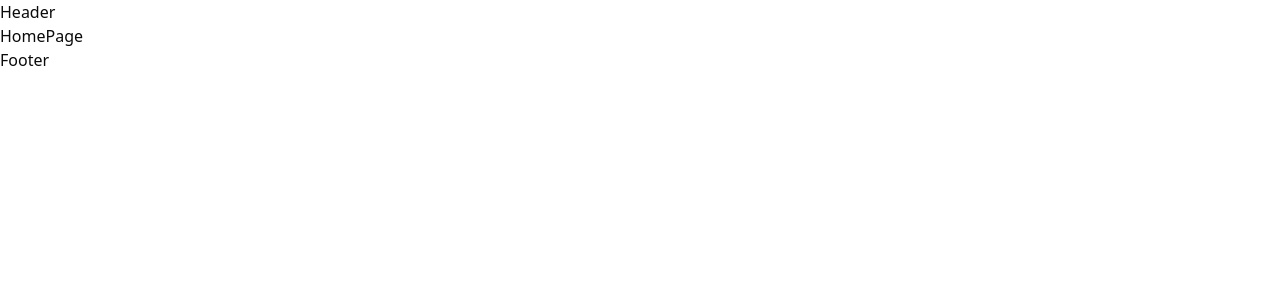
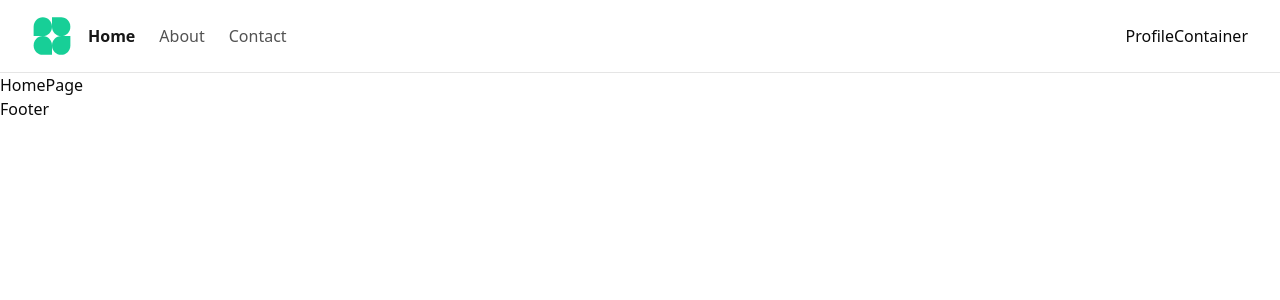
Before and after one commit to tarankumar001/ai-mock-interview, a React (Vite) app: page / in a window 1280 px wide. Shown: the top 300 px of the page. Built offline with nearby package versions, Linux system fonts and the light colour scheme.

Commit message:
implemented nav

```diff
--- /dev/null
+++ b/src/components/MainRoutes.ts
@@ -0,0 +1,5 @@
+export const MainRoutes = [
+  { href: "/", label: "Home" },
+  { href: "/about", label: "About" },
+  { href: "/contact", label: "Contact" }
+];
--- /dev/null
+++ b/src/components/container.tsx
@@ -0,0 +1,14 @@
+import { cn } from "@/lib/utils";
+
+interface ContainerProps {
+  children: React.ReactNode;
+  className?: string;
+}
+
+export const Container = ({ children, className }: ContainerProps) => {
+  return (
+    <div className={cn("container px-4 md:px-8 py-4 w-full", className)} style={{ marginLeft: 0, marginRight: 0 }}>
+      {children}
+    </div>
+  );
+};
--- /dev/null
+++ b/src/components/header.tsx
@@ -0,0 +1,44 @@
+import { cn } from "@/lib/utils"
+import { Container } from "./container"
+import { LogoContainer } from "./logo-container"
+import { NavLink } from "react-router-dom"
+import { MainRoutes } from "./MainRoutes"
+import { ProfileContainer } from "@/containers/profile-container"
+
+export const Header = () => {
+  return (
+    <header>
+      <Container className={cn("w-full border-b duration-150 transition-all ease-in-out")}>
+        <div className="flex items-center gap-4">
+          <LogoContainer />
+          {/* navigation */}
+          <nav className="hidden md:flex items-center gap-3">
+            <ul className="flex items-center gap-6">
+              {MainRoutes.map((route: { href: string; label: string }) => (
+                <li key={route.href}>
+                  <NavLink
+                    to={route.href}
+                    className={({ isActive }) =>
+                      cn(
+                        "text-base text-neutral-600 hover:text-neutral-900",
+                        isActive && "text-neutral-900 font-semibold"
+                      )
+                    }
+                  >
+                    {route.label}
+                  </NavLink>
+                </li>
+              ))}
+            </ul>
+          </nav>
+          {/* profile */}
+          <div className="ml-auto flexx items-center gap-6">
+            {/* Add profile/avatar here */}
+            < ProfileContainer/>
+
+          </div>
+        </div>
+      </Container>
+    </header>
+  )
+}
--- /dev/null
+++ b/src/components/logo-container.tsx
@@ -0,0 +1,15 @@
+import React from 'react'
+import { Link } from 'react-router-dom'
+
+export const LogoContainer = () => {
+  return (
+    <Link to={"/"} className="flex items-center">
+      <img
+        src="/svg/logo.svg"
+        alt="Logo"
+        className="w-10 h-10 object-contain"
+        style={{ display: "block" }}
+      />
+    </Link>
+  )
+}
--- /dev/null
+++ b/src/containers/profile-container.tsx
@@ -0,0 +1,6 @@
+
+export const ProfileContainer = () => {
+  return (
+    <div>ProfileContainer</div>
+  )
+}
--- a/src/layouts/public-layout.tsx
+++ b/src/layouts/public-layout.tsx
@@ -1,9 +1,10 @@
 import { Outlet } from "react-router-dom";
+import { Header } from "@/components/header";
 
 export const PublicLayout = () => {
   return (
     <div className="w-full">
-      <p>Header</p>
+      <Header />
       <Outlet />
       <h1>Footer</h1>
     </div>
--- /dev/null
+++ b/src/lib/helper.ts
@@ -0,0 +1,14 @@
+export const MainRoutes = [
+  {
+    label: "Home",
+    href: "/",
+  },
+  {
+    label: "About",
+    href: "/about",
+  },
+  {
+    label: "Contact Us",
+    href: "/contact",
+  },
+]
```
